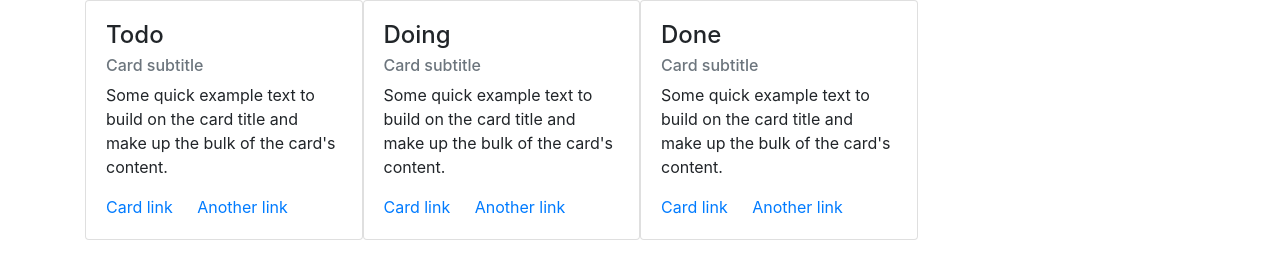
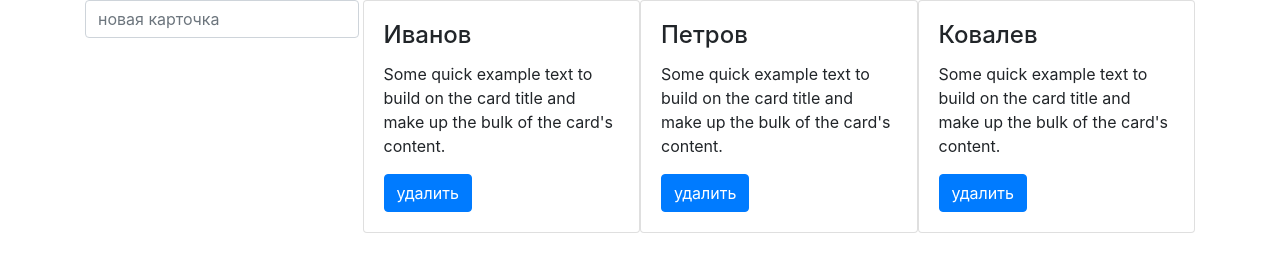
Before and after one commit to viktorDevelop/lessAngular, a plain HTML site: page index.html in a window 1280 px wide. Drawn offline with nearby package versions, Linux system fonts and the light colour scheme.

Commit message:
add task

```diff
--- a/index.html
+++ b/index.html
@@ -11,25 +11,38 @@
 	 			ng-controller="tasksCtrl as tasksCtrl">
 	 		<div class="col-md-12">
 	 			<div class="row">
+
+	 				<div class="col-md-3">
+	 					<div class="row">
+	 						<form ng-submit="tasksCtrl.addTask()">
+	 							<input type="text"
+	 							 class="form-control"
+	 							  placeholder="новая карточка"
+	 							  ng-model="tasksCtrl.taskName">
+	 						</form>
+	 					</div>
+	 				</div>
+
 	 				<div class="col-md-3 "
-	 						ng-repeat="tasks in tasksCtrl.list" >
+ 							ng-repeat="tasks in tasksCtrl.list" >
 
 	 					<div class="row">
-	 						<div class="card"
-	 							>
+	 						<div class="card">
+
 							  <div class="card-body">
 							    <h4 class="card-title">{{tasks.title}}</h4>
-							    <h6 class="card-subtitle mb-2 text-muted">Card subtitle</h6>
+
 							    <p class="card-text">
 							      Some quick example text to build on the card title
 							      and make up the bulk of the card's content.
 							    </p>
-							    <a href="#!" class="card-link">Card link</a>
-							    <a href="#!" class="card-link">Another link</a>
+
+							    <button class="btn btn-primary">удалить</button>
 							  </div>
 							</div>
 	 					</div>
 	 				</div>
+
 	 			</div>
 	 		</div>
 	 	</div>
--- a/js/controller/tasksCtrl.js
+++ b/js/controller/tasksCtrl.js
@@ -1,4 +1,7 @@
 angular.module('app').controller('tasksCtrl',function(taskFactory) {
 	 this.list =  taskFactory.getTask();
-
+	 this.addTask = function(){
+	 	taskFactory.addTask(this.taskName);
+	 	this.taskName = '';
+	 }
 });
--- a/js/factory/taskFactory.js
+++ b/js/factory/taskFactory.js
@@ -5,15 +5,15 @@ angular.module('app').factory('taskFactory',function(){
   var lists = [
     {
       id: 1,
-      title: 'Todo'
+      title: 'Иванов'
     },
     {
       id: 2,
-      title: 'Doing'
+      title: 'Петров'
     },
     {
       id: 3,
-      title: 'Done'
+      title: 'Ковалев'
     }
   ];
 
@@ -21,5 +21,12 @@ angular.module('app').factory('taskFactory',function(){
     return lists;
   };
 
+  service.addTask = function(taskName){
+  	 lists.push({
+      id: _.uniqueId('list_'),
+      title: taskName
+    });
+  };
+
   return service;
 });
```
